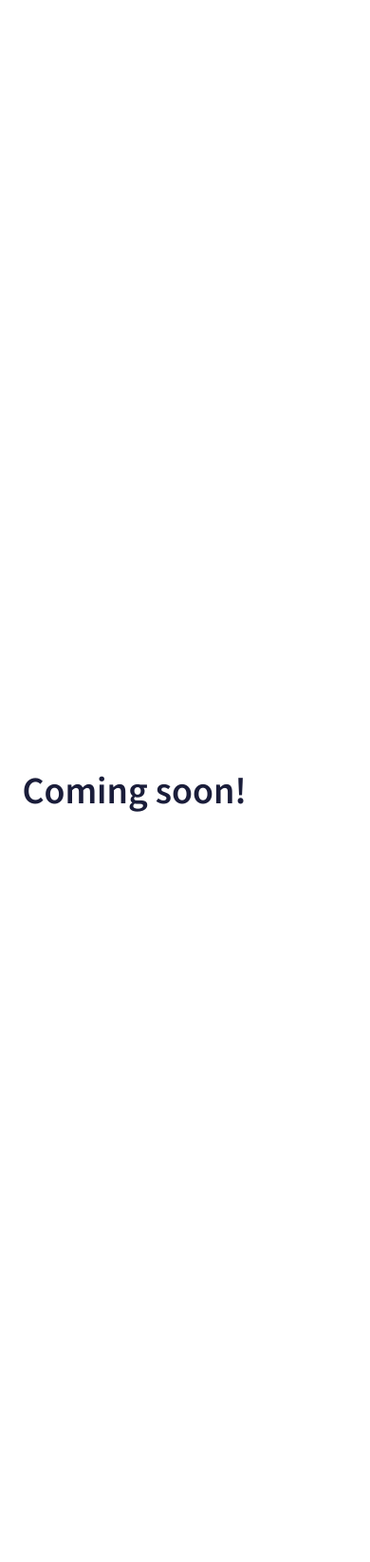
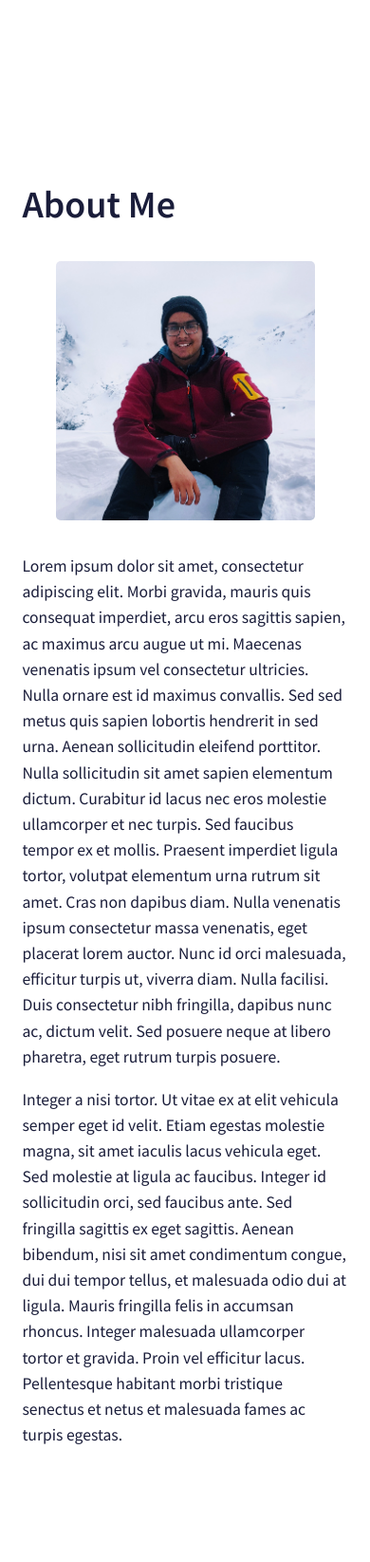
Before and after one commit to mittalprakhar/mittalprakhar.github.io, a PHP site: page /about.html in a window 390 px wide. Shown: the part 322-1967 px from the top of the page at 95% size. Run offline with PHP 8.4, Linux system fonts and the light colour scheme; some libraries are stand-ins or nearby versions.

Commit message:
Made about structure

```diff
--- a/about.html
+++ b/about.html
@@ -9,7 +9,6 @@
         <link rel="preconnect" href="https://fonts.gstatic.com" crossorigin>
         <link rel="stylesheet" href="https://fonts.googleapis.com/css2?family=Source+Sans+Pro:wght@400;600;&display=swap">
         <link rel="stylesheet" href="https://fonts.googleapis.com/icon?family=Material+Icons">
-        <script src="https://kit.fontawesome.com/60d411b6dd.js" crossorigin="anonymous"></script>
 
         <link rel="shortcut icon" href="img/favicon.png">
         <link rel="stylesheet" type="text/css" href="css/common.css">
@@ -35,7 +34,18 @@
 
         <div class="about" id="top">
             <div class="content landing">
-                <h2>Coming soon!</h2>
+                <h2>About Me</h2>
+                <div>
+                    <img src="img/profile-picture-2.jpg" class="about-picture">
+                    <div class="about-text">
+                        <p>
+                            Lorem ipsum dolor sit amet, consectetur adipiscing elit. Morbi gravida, mauris quis consequat imperdiet, arcu eros sagittis sapien, ac maximus arcu augue ut mi. Maecenas venenatis ipsum vel consectetur ultricies. Nulla ornare est id maximus convallis. Sed sed metus quis sapien lobortis hendrerit in sed urna. Aenean sollicitudin eleifend porttitor. Nulla sollicitudin sit amet sapien elementum dictum. Curabitur id lacus nec eros molestie ullamcorper et nec turpis. Sed faucibus tempor ex et mollis. Praesent imperdiet ligula tortor, volutpat elementum urna rutrum sit amet. Cras non dapibus diam. Nulla venenatis ipsum consectetur massa venenatis, eget placerat lorem auctor. Nunc id orci malesuada, efficitur turpis ut, viverra diam. Nulla facilisi. Duis consectetur nibh fringilla, dapibus nunc ac, dictum velit. Sed posuere neque at libero pharetra, eget rutrum turpis posuere.
+                        </p>
+                        <p>
+                            Integer a nisi tortor. Ut vitae ex at elit vehicula semper eget id velit. Etiam egestas molestie magna, sit amet iaculis lacus vehicula eget. Sed molestie at ligula ac faucibus. Integer id sollicitudin orci, sed faucibus ante. Sed fringilla sagittis ex eget sagittis. Aenean bibendum, nisi sit amet condimentum congue, dui dui tempor tellus, et malesuada odio dui at ligula. Mauris fringilla felis in accumsan rhoncus. Integer malesuada ullamcorper tortor et gravida. Proin vel efficitur lacus. Pellentesque habitant morbi tristique senectus et netus et malesuada fames ac turpis egestas.
+                        </p>
+                    </div>
+                </div>
             </div>
         </div>
 
@@ -62,6 +72,7 @@
             </div>
         </a>
 
+        <script src="https://kit.fontawesome.com/60d411b6dd.js" crossorigin="anonymous"></script>
         <script src="js/main.js"></script>
     </body>
 </html>
--- a/css/about.css
+++ b/css/about.css
@@ -4,8 +4,35 @@
 }
 
 .landing {
+    min-height: calc(100vh - 190px);
+    padding-top: 130px;
+    padding-bottom: 60px;
     display: flex;
-    align-items: center;
-    min-height: 100vh;
-    max-width: 600px;
+    flex-direction: column;
+    justify-content: center;
 }
+
+.about-picture {
+    border-radius: 5px;
+    width: 30vw;
+    min-width: 250px;
+    max-width: 400px;
+    float: right;
+    margin: 40px 0 35px 35px;
+}
+
+@media only screen and (max-width: 750px) {
+    .about-picture {
+        float: none;
+        display: block;
+        width: 70vw;
+        max-width: 400px;
+        margin: 35px auto 0 auto;
+    }
+}
+
+.about-text {
+    margin-top: 35px;
+    font-size: 1.1rem;
+    line-height: 1.7rem;
+}
--- a/css/common.css
+++ b/css/common.css
@@ -217,7 +217,9 @@ h3 {
     display: flex;
     justify-content: center;
     flex-direction: column;
-    min-height: calc(100vh - 140px);
+    min-height: calc(100vh - 240px);
+    padding-top: 60px;
+    padding-bottom: 40px;
 }
 
 .contact-text {
```
Also changed, not shown: index.html (+12 -14 lines), img/profile-picture-2.jpg (added), img/profile-picture.jpg (added).
